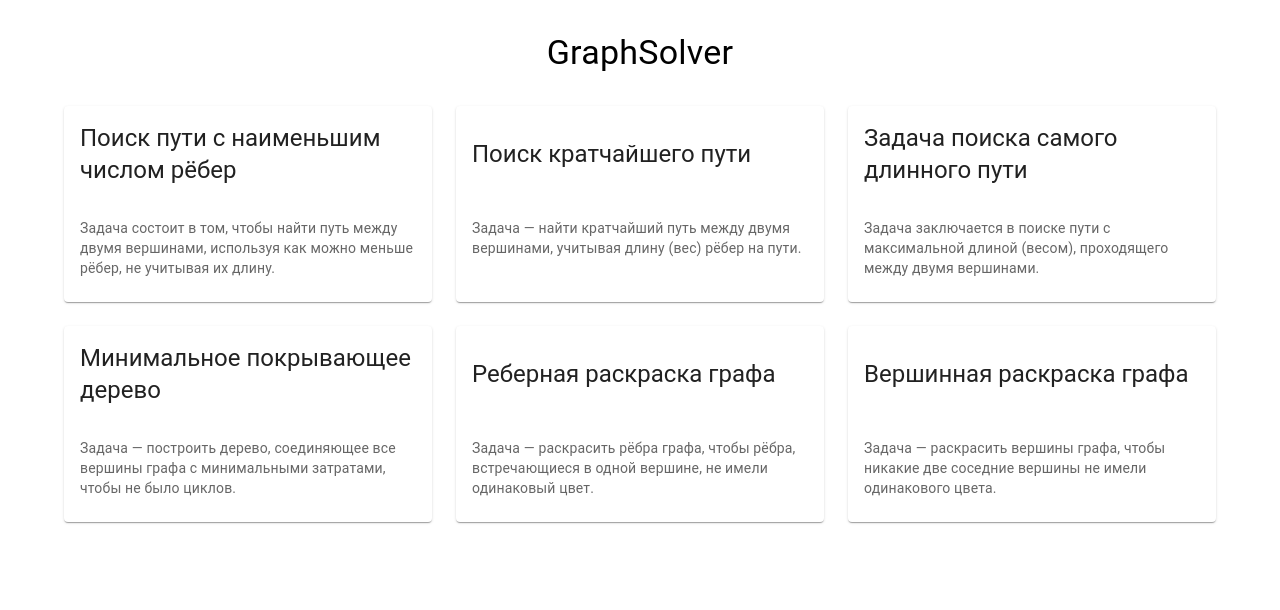
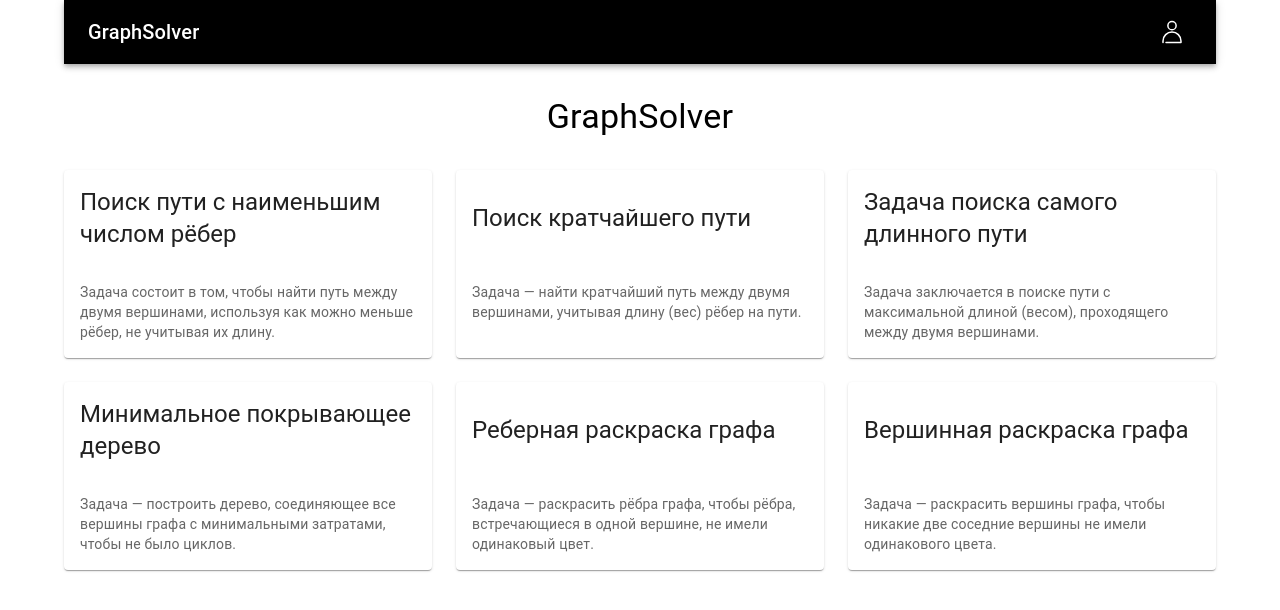
Before and after one commit to minLeya/graph-app, a React (Create React App) app: page /dashboard in a window 1280 px wide. Shown: the top 610 px of the page. Built offline with nearby package versions, Linux system fonts and the light colour scheme.

Commit message:
made card ckickable and added links to cards

```diff
--- a/src/App.js
+++ b/src/App.js
@@ -2,6 +2,8 @@ import React from 'react';
 import { BrowserRouter as Router, Route, Routes, Navigate } from 'react-router-dom';
 import SignUpIn from './pages/SignUpIn'; // Импортируем компонент из нового файла
 import Dashboard from './pages/Dashboard';
+import Test1 from './pages/Test1';
+import Test2 from './pages/Test2';
 
 const App = () => {
   return (
@@ -9,6 +11,9 @@ const App = () => {
       <Routes>
         <Route path="/" element={<SignUpIn/>} />
         <Route path="/dashboard" element={<Dashboard />} />
+        <Route path="/test1" element={<Test1 />} />
+        <Route path="/test2" element={<Test2 />} />
+
         <Route path="*" element={<Navigate to="/" />} />
       </Routes>
     </Router>
--- a/src/pages/Dashboard.js
+++ b/src/pages/Dashboard.js
@@ -1,36 +1,72 @@
 import React from 'react';
-import { Container, Typography, Grid, Card, CardContent, CardHeader } from '@mui/material';
+import { Container, Typography, Grid, Card, CardContent, CardHeader, CardActionArea, AppBar, Toolbar, IconButton } from '@mui/material';
+import { Link } from 'react-router-dom';
 
 const testCards = [
   {
     title: 'Поиск пути с наименьшим числом рёбер',
-    description: 'Задача состоит в том, чтобы найти путь между двумя вершинами, используя как можно меньше рёбер, не учитывая их длину.'
+    description: 'Задача состоит в том, чтобы найти путь между двумя вершинами, используя как можно меньше рёбер, не учитывая их длину.',
+    path: '/test1'
   },
   {
     title: 'Поиск кратчайшего пути',
-    description: 'Задача — найти кратчайший путь между двумя вершинами, учитывая длину (вес) рёбер на пути.'
+    description: 'Задача — найти кратчайший путь между двумя вершинами, учитывая длину (вес) рёбер на пути.',
+    path: '/test2'
   },
   {
     title: 'Задача поиска самого длинного пути',
-    description: 'Задача заключается в поиске пути с максимальной длиной (весом), проходящего между двумя вершинами.'
+    description: 'Задача заключается в поиске пути с максимальной длиной (весом), проходящего между двумя вершинами.',
+    path: '/test3'
   },
   {
     title: 'Минимальное покрывающее дерево',
-    description: 'Задача — построить дерево, соединяющее все вершины графа с минимальными затратами, чтобы не было циклов.'
+    description: 'Задача — построить дерево, соединяющее все вершины графа с минимальными затратами, чтобы не было циклов.',
+    path: '/test4'
   },
   {
     title: 'Реберная раскраска графа',
-    description: 'Задача — раскрасить рёбра графа, чтобы рёбра, встречающиеся в одной вершине, не имели одинаковый цвет.'
+    description: 'Задача — раскрасить рёбра графа, чтобы рёбра, встречающиеся в одной вершине, не имели одинаковый цвет.',
+    path: '/test5'
   },
   {
     title: 'Вершинная раскраска графа',
-    description: 'Задача — раскрасить вершины графа, чтобы никакие две соседние вершины не имели одинакового цвета.'
+    description: 'Задача — раскрасить вершины графа, чтобы никакие две соседние вершины не имели одинакового цвета.',
+    path: '/test6'
   }
 ];
+
+const Header = () => {
+  return (
+    <AppBar position="static" sx={{ width: '100%', backgroundColor: 'black' }}>
+      <Toolbar sx={{ display: 'flex', justifyContent: 'space-between' }}>
+        <Typography variant="h6">
+          GraphSolver
+        </Typography>
+        <IconButton color="inherit">
+          <svg
+            id="Layer_2"
+            viewBox="0 0 32 32"
+            xmlns="http://www.w3.org/2000/svg"
+            data-name="Layer 2"
+            width="24"
+            height="24"
+            fill="currentColor"
+          >
+            <g fill="rgb(255,255,255)">
+              <path d="m16 14a6.5 6.5 0 1 0 -6.5-6.5 6.508 6.508 0 0 0 6.5 6.5zm0-11a4.5 4.5 0 1 1 -4.5 4.5 4.505 4.505 0 0 1 4.5-4.5z"/>
+              <path d="m15.991 15a13.005 13.005 0 0 0 -12.991 12.99v2.01a1 1 0 0 0 2 0v-2.01a10.991 10.991 0 0 1 21.981 0v1.01h-18.981a1 1 0 0 0 0 2h19.981a1 1 0 0 0 1-1v-2.01a13 13 0 0 0 -12.99-12.99z"/>
+            </g>
+          </svg>
+        </IconButton>
+      </Toolbar>
+    </AppBar>
+  );
+};
 
 const Dashboard = () => {
   return (
     <Container>
+      <Header />
       <Typography variant="h4" gutterBottom align="center" sx={{ mt: 4, mb: 4 }}>
         GraphSolver
       </Typography>
@@ -38,15 +74,17 @@ const Dashboard = () => {
         {testCards.map((test, index) => (
           <Grid item xs={12} sm={6} md={4} key={index}>
             <Card sx={{ height: '100%', display: 'flex', flexDirection: 'column' }}>
+              <CardActionArea component={Link} to={test.path} sx={{ textDecoration: 'none', color: 'inherit' }}>
                 <CardHeader
                   title={test.title}
-                sx={{ flexShrink: 0, minHeight: '64px' }} // Фиксированная высота для заголовка
+                  sx={{ flexShrink: 0, minHeight: '64px' }}
                 />
                 <CardContent sx={{ flexGrow: 1, display: 'flex', flexDirection: 'column', justifyContent: 'flex-start', paddingTop: '16px' }}>
                   <Typography variant="body2" color="textSecondary">
                     {test.description}
                   </Typography>
                 </CardContent>
+              </CardActionArea>
             </Card>
           </Grid>
         ))}
--- /dev/null
+++ b/src/pages/Test2.js
@@ -0,0 +1,12 @@
+import React from 'react';
+
+const Test2 = () => {
+  return (
+    <div>
+      <h2>Поиск пути с наименьшим числом рёбер</h2>
+      <p>Содержимое теста 2...</p>
+    </div>
+  );
+};
+
+export default Test2;
```
Also changed, not shown: src/pages/Account.js (added). Lines whose indentation alone changed are shown as unchanged.
